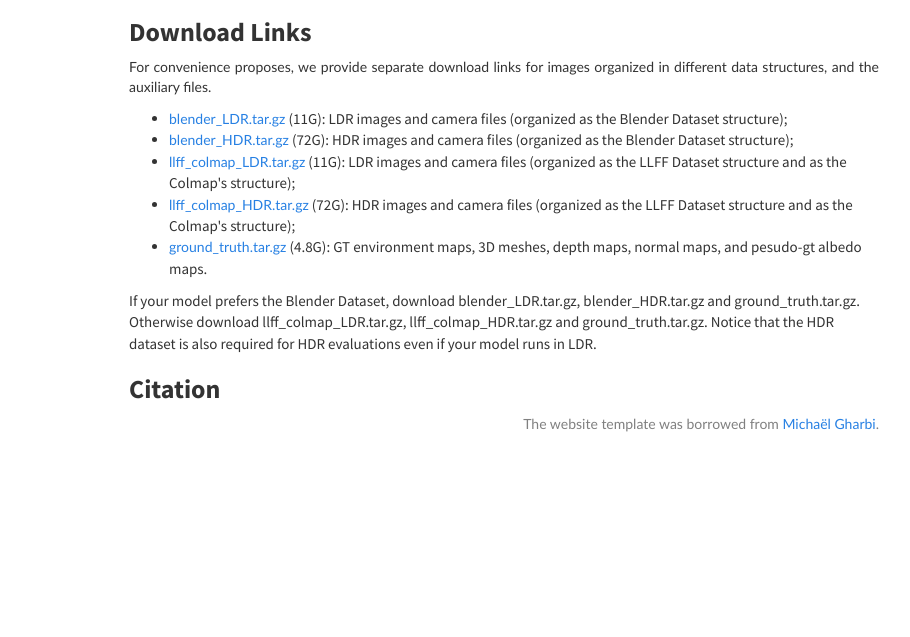
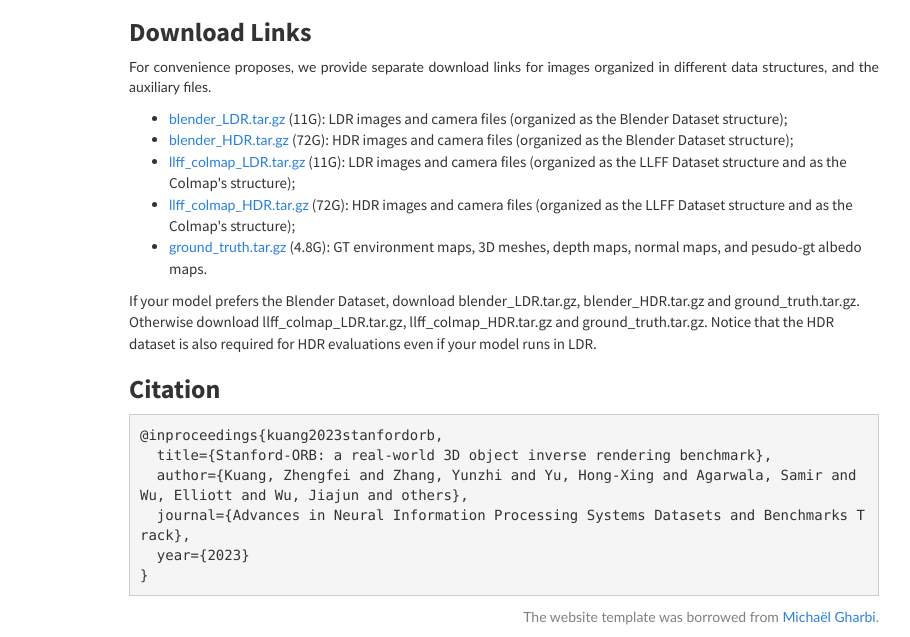
Before and after one commit to StanfordORB/StanfordORB.github.io, a plain HTML site: page index.html in a window 1280 px wide. Shown: the part 3196-3833 px from the top of the page, without its empty margins (136-1046 px from the left). Before the commit the page ends 3641 px from the top, so only its background shows below. Drawn offline with nearby package versions, Linux system fonts and the light colour scheme; some packages are replaced by stand-ins of ours; a script that the page names is missing.

Commit message:
add bibtex

```diff
--- a/index.html
+++ b/index.html
@@ -570,6 +570,14 @@
         <div class="col-md-8 col-md-offset-2">
             <h3>
                 <b id="#Citation">Citation</b>
+                <p>
+                <pre><code>@inproceedings{kuang2023stanfordorb,
+  title={Stanford-ORB: a real-world 3D object inverse rendering benchmark},
+  author={Kuang, Zhengfei and Zhang, Yunzhi and Yu, Hong-Xing and Agarwala, Samir and Wu, Elliott and Wu, Jiajun and others},
+  journal={Advances in Neural Information Processing Systems Datasets and Benchmarks Track},
+  year={2023}
+}</code></pre>
+                </p>
             </h3>
         </div>
     </div>
```
